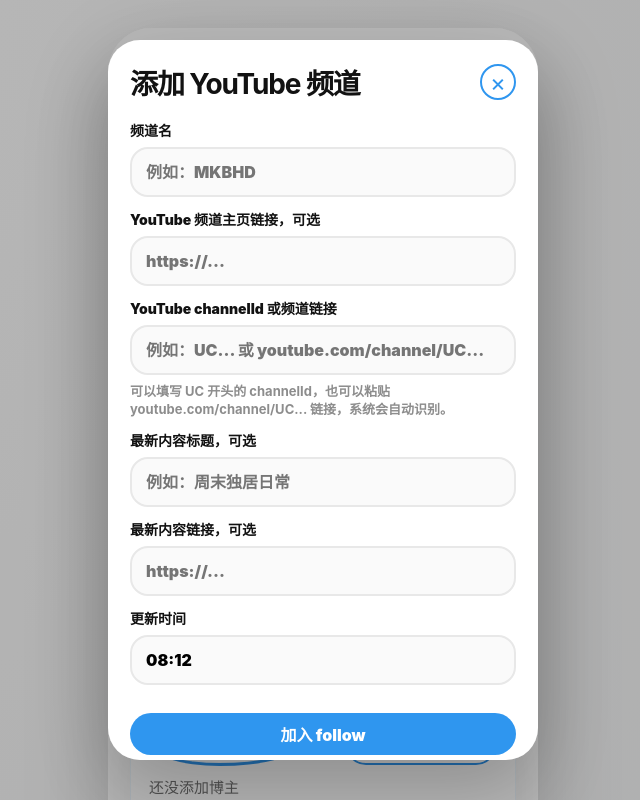
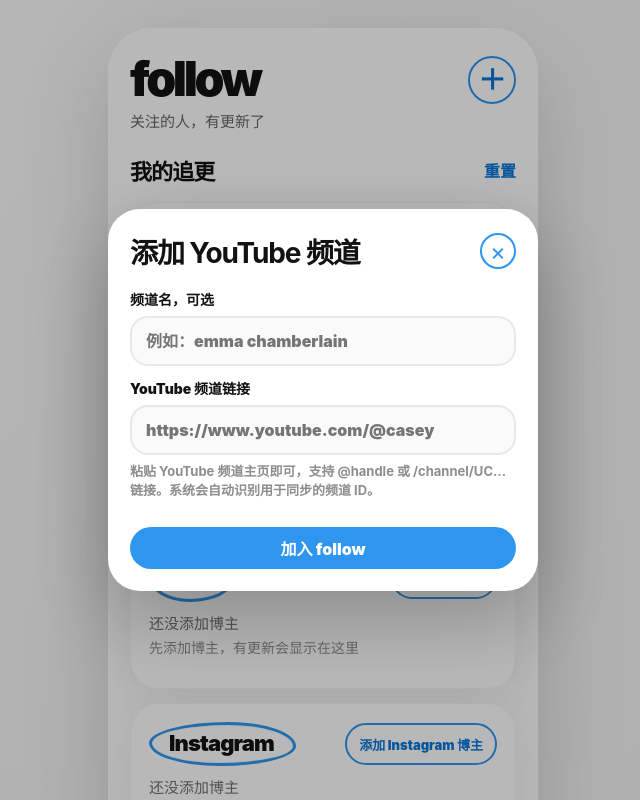
Before and after one commit to 1021zhang/1021repository, a React (Vite) app: page / in a window 1280 px wide. Both pictures are taken after a click on the button "添加 YouTube 频道". Shown: the top 800 px of the page, without its empty margins (317-957 px from the left). Built offline with nearby package versions, Linux system fonts and the light colour scheme.

Commit message:
support YouTube handle sync

```diff
--- a/src/App.jsx
+++ b/src/App.jsx
@@ -64,12 +64,17 @@ function normalizeCreators(platform) {
     return platform.creators.map((creator) => {
       const youtubeSourceId =
         platform.id === "youtube" ? creator.sourceId || youtubeMockChannelIds[creator.name] || "" : creator.sourceId;
+      const youtubeInfo = platform.id === "youtube" ? resolveYouTubeChannelInfo(creator.homepageUrl || creator.handle || "") : null;
 
       return {
         ...creator,
         avatar: creator.avatar || creator.name?.slice(0, 1).toUpperCase() || "?",
-        sourceId: youtubeSourceId || creator.sourceId,
-        feedUrl: platform.id === "youtube" && youtubeSourceId ? creator.feedUrl || getYouTubeFeedUrl(youtubeSourceId) : creator.feedUrl,
+        sourceId: platform.id === "youtube" ? youtubeSourceId || youtubeInfo?.sourceId || "" : creator.sourceId,
+        feedUrl:
+          platform.id === "youtube" && youtubeSourceId
+            ? creator.feedUrl || getYouTubeFeedUrl(youtubeSourceId)
+            : creator.feedUrl || youtubeInfo?.feedUrl,
+        handle: platform.id === "youtube" ? creator.handle || youtubeInfo?.handle || "" : creator.handle,
         selected: creator.selected !== false,
         updates: Array.isArray(creator.updates) ? creator.updates : []
       };
@@ -172,13 +177,48 @@ function normalizeYouTubeChannelId(input) {
   return trimmedInput;
 }
 
+function resolveYouTubeChannelInfo(input) {
+  const trimmedInput = String(input || "").trim();
+  if (!trimmedInput) {
+    return { sourceId: "", homepageUrl: "", feedUrl: "", handle: "" };
+  }
+
+  const sourceId = normalizeYouTubeChannelId(trimmedInput);
+  if (isValidYouTubeChannelId(sourceId)) {
+    return {
+      sourceId,
+      homepageUrl: `https://www.youtube.com/channel/${sourceId}`,
+      feedUrl: getYouTubeFeedUrl(sourceId),
+      handle: ""
+    };
+  }
+
+  const handleMatch = trimmedInput.match(/(?:youtube\.com\/)?@([A-Za-z0-9._-]+)/i) || trimmedInput.match(/^@([A-Za-z0-9._-]+)/);
+  if (handleMatch) {
+    const handle = handleMatch[1];
+    return {
+      sourceId: "",
+      homepageUrl: `https://www.youtube.com/@${handle}`,
+      feedUrl: "",
+      handle
+    };
+  }
+
+  return {
+    sourceId: "",
+    homepageUrl: normalizeExternalUrl(trimmedInput),
+    feedUrl: "",
+    handle: ""
+  };
+}
+
 function isValidYouTubeChannelId(channelId) {
   return /^UC[A-Za-z0-9_-]+$/.test(String(channelId || "").trim());
 }
 
 function getYouTubeChannelId(creator) {
   const sourceId = normalizeYouTubeChannelId(creator.sourceId);
-  if (sourceId && !sourceId.startsWith("manual-") && !sourceId.startsWith("legacy-")) return sourceId;
+  if (isValidYouTubeChannelId(sourceId)) return sourceId;
 
   try {
     const feedUrl = normalizeExternalUrl(creator.feedUrl);
@@ -193,6 +233,18 @@ function getYouTubeHomepageUrl(homepageUrl, channelId) {
   const normalizedHomepageUrl = normalizeExternalUrl(homepageUrl);
   if (normalizedHomepageUrl) return normalizedHomepageUrl;
   return isValidYouTubeChannelId(channelId) ? `https://www.youtube.com/channel/${channelId}` : "";
+}
+
+function getYouTubeCreatorSyncTarget(creator) {
+  const channelId = getYouTubeChannelId(creator);
+  if (isValidYouTubeChannelId(channelId)) return { type: "channelId", value: channelId };
+
+  const homepageUrl = normalizeExternalUrl(creator.homepageUrl);
+  if (homepageUrl) return { type: "url", value: homepageUrl };
+
+  if (creator.handle) return { type: "handle", value: String(creator.handle).replace(/^@/, "") };
+
+  return null;
 }
 
 function getUnreadCreators(platform) {
@@ -417,10 +469,11 @@ export default function App() {
             if (creator.id !== creatorId) return creator;
 
             const creatorName = formData.creator.trim();
-            const channelId = platform.id === "youtube" ? normalizeYouTubeChannelId(formData.channelId) : creator.sourceId;
+            const youtubeInfo = platform.id === "youtube" ? resolveYouTubeChannelInfo(formData.homepageUrl) : null;
+            const channelId = youtubeInfo?.sourceId || "";
             const homepageUrl =
               platform.id === "youtube"
-                ? getYouTubeHomepageUrl(formData.homepageUrl, channelId)
+                ? youtubeInfo.homepageUrl
                 : normalizeExternalUrl(formData.homepageUrl);
 
             return {
@@ -429,7 +482,8 @@ export default function App() {
               avatar: creatorName.slice(0, 1).toUpperCase(),
               homepageUrl,
               sourceId: platform.id === "youtube" ? channelId : creator.sourceId,
-              feedUrl: platform.id === "youtube" && channelId ? getYouTubeFeedUrl(channelId) : creator.feedUrl
+              feedUrl: platform.id === "youtube" ? youtubeInfo.feedUrl : creator.feedUrl,
+              handle: platform.id === "youtube" ? youtubeInfo.handle : creator.handle
             };
           })
         };
@@ -443,11 +497,10 @@ export default function App() {
     const silent = options.silent === true;
     const youtube = platforms.find((platform) => platform.id === "youtube");
     const creators = youtube?.creators.filter((creator) => creator.selected !== false) || [];
-    const channelCreators = creators
-      .map((creator) => ({ creator, channelId: getYouTubeChannelId(creator) }))
-      .filter(({ channelId }) => Boolean(channelId));
-    const invalidChannelCreators = channelCreators.filter(({ channelId }) => !isValidYouTubeChannelId(channelId));
-    const syncableCreators = channelCreators.filter(({ channelId }) => isValidYouTubeChannelId(channelId));
+    const syncTargets = creators
+      .map((creator) => ({ creator, target: getYouTubeCreatorSyncTarget(creator) }))
+      .filter(({ target }) => Boolean(target));
+    const missingTargetCreators = creators.filter((creator) => !getYouTubeCreatorSyncTarget(creator));
 
     if (!youtube) return { addedCount: 0, failedCount: 0 };
 
@@ -455,51 +508,42 @@ export default function App() {
       setYouTubeSyncState({ status: "syncing", message: "同步中..." });
     }
 
-    if (channelCreators.length === 0) {
+    if (syncTargets.length === 0) {
       const syncedAt = new Date().toISOString();
       updatePlatforms(platforms.map((platform) => (platform.id === "youtube" ? { ...platform, lastSyncedAt: syncedAt } : platform)));
       if (!silent) {
-        setYouTubeSyncState({ status: "success", message: "还没有可同步的 YouTube 频道，请先添加 channelId。" });
+        setYouTubeSyncState({ status: "success", message: "还没有可同步的 YouTube 频道，请先添加频道链接。" });
       }
       return { addedCount: 0, failedCount: 0 };
     }
 
-    if (syncableCreators.length === 0) {
-      const syncedAt = new Date().toISOString();
-      const firstInvalid = invalidChannelCreators[0]?.creator.name || "频道";
-      updatePlatforms(
-        platforms.map((platform) =>
-          platform.id === "youtube"
-            ? { ...platform, lastSyncedAt: syncedAt, lastSyncFailedCount: invalidChannelCreators.length }
-            : platform
-        )
-      );
-      if (!silent) {
-        setYouTubeSyncState({ status: "error", message: `${firstInvalid} 的 channelId 可能不正确` });
-      }
-      return { addedCount: 0, failedCount: invalidChannelCreators.length };
-    }
-
     const results = await Promise.all(
-      syncableCreators.map(async ({ creator, channelId }) => {
+      syncTargets.map(async ({ creator, target }) => {
         try {
-          const response = await fetch(`/api/youtube-feed?channelId=${encodeURIComponent(channelId)}`);
+          const queryKey = target.type === "channelId" ? "channelId" : target.type === "handle" ? "handle" : "url";
+          const response = await fetch(`/api/youtube-feed?${queryKey}=${encodeURIComponent(target.value)}`);
           const data = await response.json().catch(() => ({}));
 
           if (!response.ok) {
-            const message = data.error === "Missing channelId" ? "channelId 缺失" : "YouTube feed 无法读取";
+            const message = data.error === "Missing channelId" ? "channelId 缺失" : data.error || "YouTube feed 无法读取";
             throw new Error(message);
           }
 
           return {
             creatorId: creator.id,
             videos: Array.isArray(data.videos) ? data.videos : [],
+            resolvedChannelId: data.resolvedChannelId || data.channelId || "",
             failed: false,
             errorMessage: ""
           };
         } catch (error) {
           console.warn("YouTube feed sync failed", creator.name, error);
-          const errorMessage = error instanceof TypeError ? "网络请求失败" : error.message || "网络请求失败";
+          const rawMessage = error instanceof TypeError ? "网络请求失败" : error.message || "网络请求失败";
+          const errorMessage = rawMessage.includes("无法识别这个 YouTube 频道")
+            ? `${creator.name} 暂时无法识别频道 ID，请尝试使用 /channel/UC... 链接`
+            : rawMessage === "Failed to fetch YouTube feed"
+              ? "YouTube feed 无法读取"
+            : rawMessage;
           return { creatorId: creator.id, videos: [], failed: true, errorMessage };
         }
       })
@@ -508,7 +552,7 @@ export default function App() {
     const resultMap = new Map(results.map((result) => [result.creatorId, result]));
     let addedCount = 0;
     const apiFailedResults = results.filter((result) => result.failed);
-    const failedCount = invalidChannelCreators.length + apiFailedResults.length;
+    const failedCount = missingTargetCreators.length + apiFailedResults.length;
     const syncedAt = new Date().toISOString();
 
     const nextPlatforms = platforms.map((platform) => {
@@ -521,7 +565,17 @@ export default function App() {
         lastSyncFailedCount: failedCount,
         creators: platform.creators.map((creator) => {
           const result = resultMap.get(creator.id);
-          if (!result || result.failed || result.videos.length === 0) return creator;
+          if (!result || result.failed) return creator;
+
+          const resolvedChannelId = normalizeYouTubeChannelId(result.resolvedChannelId);
+          const resolvedFields = isValidYouTubeChannelId(resolvedChannelId)
+            ? {
+                sourceId: resolvedChannelId,
+                feedUrl: getYouTubeFeedUrl(resolvedChannelId)
+              }
+            : {};
+
+          if (result.videos.length === 0) return { ...creator, ...resolvedFields };
 
           const existingKeys = new Set(
             creator.updates.flatMap((update) => [update.id, normalizeExternalUrl(update.url)]).filter(Boolean)
@@ -540,7 +594,7 @@ export default function App() {
             );
 
           addedCount += newUpdates.length;
-          return { ...creator, updates: [...newUpdates, ...creator.updates] };
+          return { ...creator, ...resolvedFields, updates: [...newUpdates, ...creator.updates] };
         })
       };
     });
@@ -549,11 +603,11 @@ export default function App() {
 
     if (!silent) {
       if (failedCount > 0 && results.every((result) => result.failed)) {
-        const firstInvalidMessage = invalidChannelCreators[0]
-          ? `${invalidChannelCreators[0].creator.name} 的 channelId 可能不正确`
+        const firstMissingMessage = missingTargetCreators[0]
+          ? `${missingTargetCreators[0].name} 暂时无法识别频道 ID，请尝试使用 /channel/UC... 链接`
           : "";
         const firstApiMessage = apiFailedResults[0]?.errorMessage || "";
-        setYouTubeSyncState({ status: "error", message: `同步失败：${firstInvalidMessage || firstApiMessage || "网络请求失败"}` });
+        setYouTubeSyncState({ status: "error", message: `同步失败：${firstMissingMessage || firstApiMessage || "网络请求失败"}` });
       } else if (failedCount > 0) {
         setYouTubeSyncState({
           status: "success",
@@ -575,18 +629,21 @@ export default function App() {
       platforms.map((platform) => {
         if (platform.id !== formData.platformId) return platform;
 
-        const creatorName = formData.creator.trim();
-        const channelId = platform.id === "youtube" ? normalizeYouTubeChannelId(formData.channelId) : "";
+        const youtubeInfo = platform.id === "youtube" ? resolveYouTubeChannelInfo(formData.homepageUrl) : null;
+        const creatorName =
+          formData.creator.trim() ||
+          (platform.id === "youtube" ? youtubeInfo.handle || youtubeInfo.sourceId || "YouTube 频道" : "");
+        const channelId = youtubeInfo?.sourceId || "";
         const homepageUrl =
           platform.id === "youtube"
-            ? getYouTubeHomepageUrl(formData.homepageUrl, channelId)
+            ? youtubeInfo.homepageUrl
             : normalizeExternalUrl(formData.homepageUrl);
         const sourceId = platform.id === "youtube" ? channelId : `manual-${Date.now()}`;
         const creatorRecordId = channelId || `manual-${Date.now()}`;
-        const feedUrl = channelId ? getYouTubeFeedUrl(channelId) : "";
+        const feedUrl = youtubeInfo?.feedUrl || "";
         const updateTitle = formData.title.trim();
         const updateUrl = formData.updateUrl.trim();
-        const hasUpdate = updateTitle || updateUrl;
+        const hasUpdate = platform.id !== "youtube" && (updateTitle || updateUrl);
         const updates = hasUpdate
           ? [
               createUpdate(
@@ -616,6 +673,7 @@ export default function App() {
                     homepageUrl,
                     sourceId: channelId || creator.sourceId,
                     feedUrl: feedUrl || creator.feedUrl,
+                    handle: platform.id === "youtube" ? youtubeInfo.handle : creator.handle,
                     updates: [...updates, ...creator.updates]
                   }
                 : creator
@@ -629,6 +687,7 @@ export default function App() {
           creators: [
             createCreator(formData.platformId, creatorName, homepageUrl, sourceId, updates, {
               ...(feedUrl ? { feedUrl } : {}),
+              ...(platform.id === "youtube" && youtubeInfo?.handle ? { handle: youtubeInfo.handle } : {}),
               ...(platform.id === "youtube" && !channelId ? { id: `${formData.platformId}-${creatorRecordId}` } : {})
             }),
             ...platform.creators
@@ -1087,8 +1146,8 @@ function ManualAddModal({ platform, onClose, onAdd }) {
 
   function handleSubmit(event) {
     event.preventDefault();
-    if (!form.creator.trim() || (!isYouTube && !form.homepageUrl.trim())) {
-      alert(isYouTube ? "请填写频道名称" : `请填写${getCreatorLabel(platform)}和${getHomepageLabel(platform)}`);
+    if ((!isYouTube && !form.creator.trim()) || !form.homepageUrl.trim()) {
+      alert(isYouTube ? "请填写 YouTube 频道链接" : `请填写${getCreatorLabel(platform)}和${getHomepageLabel(platform)}`);
       return;
     }
 
@@ -1112,24 +1171,31 @@ function ManualAddModal({ platform, onClose, onAdd }) {
         </div>
 
         <label>
-          {getCreatorLabel(platform)}
-          <input name="creator" value={form.creator} onChange={handleChange} placeholder={getCreatorPlaceholder(platform)} />
+          {isYouTube ? "频道名，可选" : getCreatorLabel(platform)}
+          <input
+            name="creator"
+            value={form.creator}
+            onChange={handleChange}
+            placeholder={isYouTube ? "例如：emma chamberlain" : getCreatorPlaceholder(platform)}
+          />
         </label>
 
         <label>
-          {getHomepageLabel(platform)}
-          <input name="homepageUrl" value={form.homepageUrl} onChange={handleChange} placeholder="https://..." />
+          {isYouTube ? "YouTube 频道链接" : getHomepageLabel(platform)}
+          <input
+            name="homepageUrl"
+            value={form.homepageUrl}
+            onChange={handleChange}
+            placeholder={isYouTube ? "https://www.youtube.com/@casey" : "https://..."}
+          />
+          {isYouTube && (
+            <span className="field-note">
+              粘贴 YouTube 频道主页即可，支持 @handle 或 /channel/UC... 链接。系统会自动识别用于同步的频道 ID。
+            </span>
+          )}
         </label>
 
-        {isYouTube && (
-          <label>
-            YouTube channelId 或频道链接
-            <input name="channelId" value={form.channelId} onChange={handleChange} placeholder="例如：UC... 或 youtube.com/channel/UC..." />
-            <span className="field-note">可以填写 UC 开头的 channelId，也可以粘贴 youtube.com/channel/UC... 链接，系统会自动识别。</span>
-          </label>
-        )}
-
-        {!isRss && (
+        {!isRss && !isYouTube && (
           <>
             <label>
               最新内容标题，可选
@@ -1156,8 +1222,7 @@ function EditCreatorModal({ platform, creator, onClose, onSave }) {
   const isYouTube = platform.id === "youtube";
   const [form, setForm] = useState({
     creator: creator.name || "",
-    homepageUrl: creator.homepageUrl || "",
-    channelId: isYouTube ? creator.sourceId || "" : ""
+    homepageUrl: creator.homepageUrl || ""
   });
 
   function handleChange(event) {
@@ -1167,8 +1232,8 @@ function EditCreatorModal({ platform, creator, onClose, onSave }) {
 
   function handleSubmit(event) {
     event.preventDefault();
-    if (!form.creator.trim() || (!isYouTube && !form.homepageUrl.trim())) {
-      alert(isYouTube ? "请填写频道名称" : "请填写博主名和主页链接");
+    if (!form.creator.trim() || !form.homepageUrl.trim()) {
+      alert(isYouTube ? "请填写频道名和 YouTube 频道链接" : "请填写博主名和主页链接");
       return;
     }
 
@@ -1189,16 +1254,14 @@ function EditCreatorModal({ platform, creator, onClose, onSave }) {
         </label>
 
         <label>
-          {isYouTube ? "YouTube 频道主页链接" : "主页链接"}
-          <input name="homepageUrl" value={form.homepageUrl} onChange={handleChange} placeholder="https://..." />
+          {isYouTube ? "YouTube 频道链接" : "主页链接"}
+          <input
+            name="homepageUrl"
+            value={form.homepageUrl}
+            onChange={handleChange}
+            placeholder={isYouTube ? "https://www.youtube.com/@casey" : "https://..."}
+          />
         </label>
-
-        {isYouTube && (
-          <label>
-            YouTube channelId 或频道链接
-            <input name="channelId" value={form.channelId} onChange={handleChange} placeholder="例如：UC... 或 youtube.com/channel/UC..." />
-          </label>
-        )}
 
         <button className="submit-button" type="submit">保存修改</button>
       </form>
```
Also changed, not shown: api/youtube-feed.js (+65 -7 lines).
